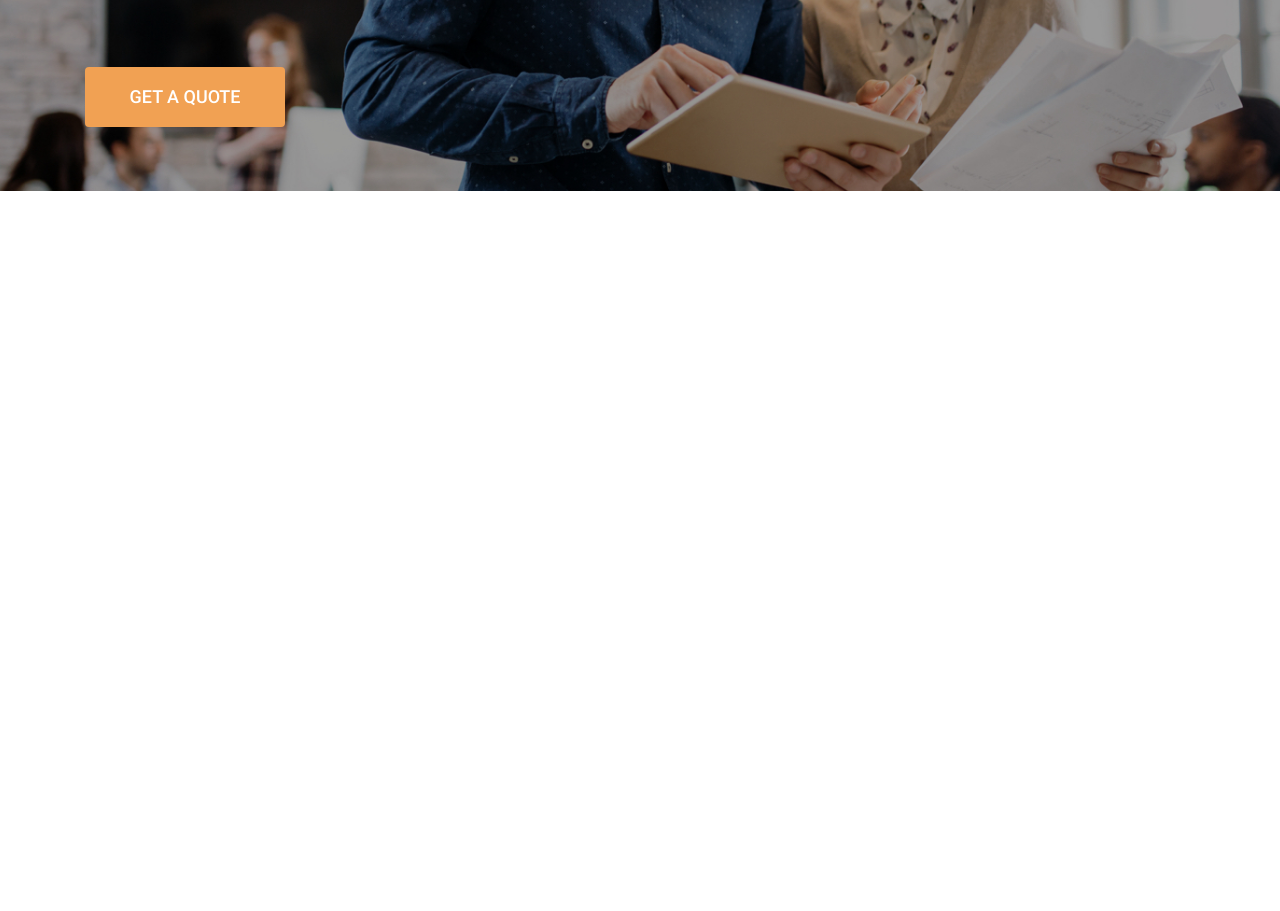
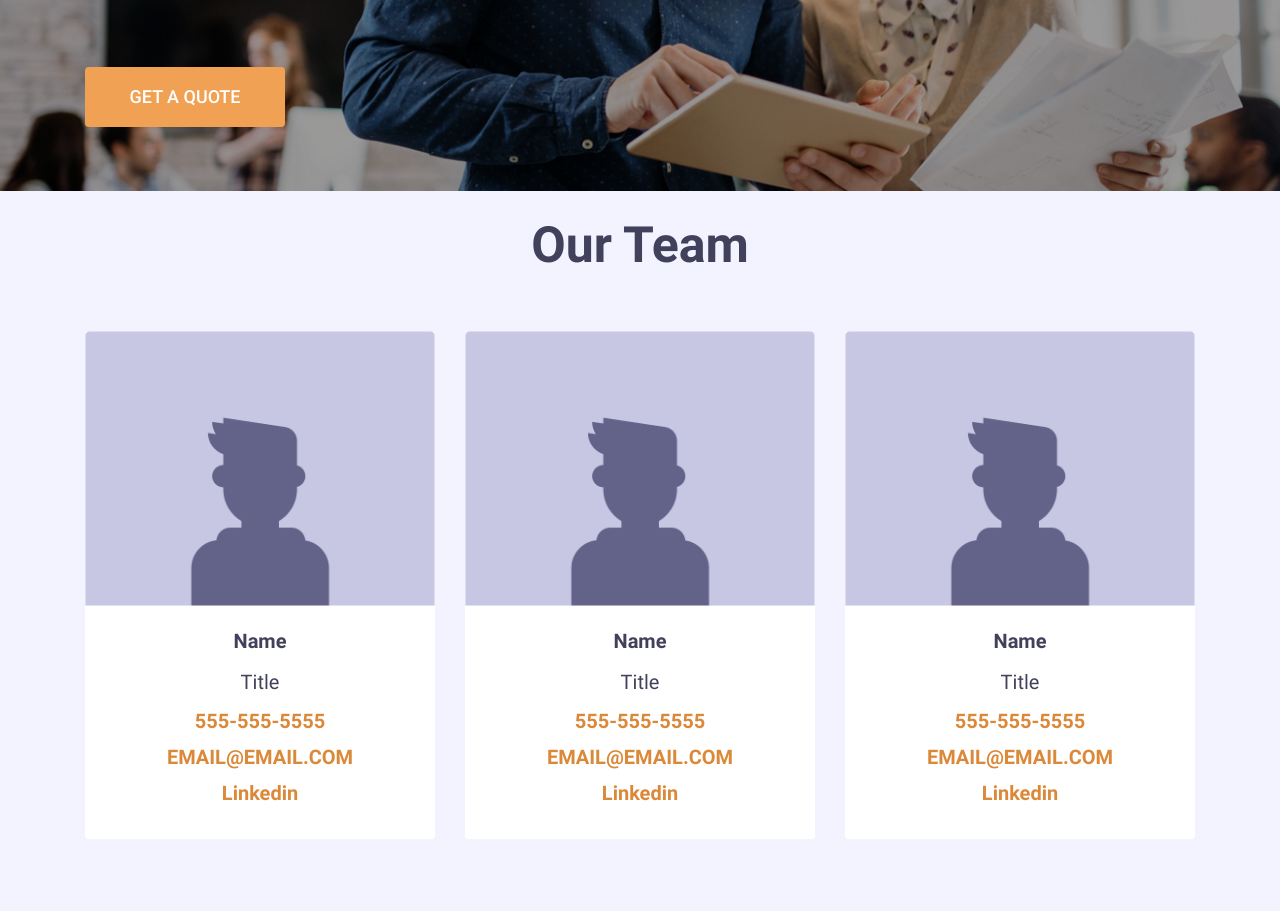
Before and after one commit to Alaahamouly/Trufla-Technology-Demo, a plain HTML site: page index.html in a window 1280 px wide. Shown: the part 509-1420 px from the top of the page. Before the commit the page ends 800 px from the top, so only its background shows below. Drawn offline with nearby package versions, Linux system fonts and the light colour scheme.

Commit message:
Creating Our Team

```diff
--- a/css/components/_team.scss
+++ b/css/components/_team.scss
@@ -0,0 +1,50 @@
+.team-wrapper {
+    background-color: #F3F3FF;
+    .team-title {
+        color: #42415B;
+        @extend %roboto-bold;
+        font-size: 50px;
+        line-height: 60px;
+        text-align: center;
+    }
+    .team-box {
+        border-style: none;
+        border-radius: 4px;
+        .name {
+            color: #42415B;
+            @extend %roboto-bold;
+            font-size: 20px;
+            letter-spacing: 0;
+            line-height: 31px;
+        }
+        .title {
+            color: #42415B;
+            @extend %font-roboto;
+            font-size: 20px;
+            letter-spacing: 0;
+            line-height: 26px;
+        }
+        .number {
+            color: #DB8939;
+            @extend %roboto-bold;
+            font-size: 20px;
+            letter-spacing: 0;
+            line-height: 20px;
+        }
+        .email {
+            color: #DB8939;
+            @extend %roboto-bold;
+            font-size: 20px;
+            letter-spacing: 0;
+            line-height: 20px;
+            text-transform: uppercase;
+        }
+        .linkedin {
+            color: #DB8939;
+            @extend %roboto-bold;
+            font-size: 20px;
+            letter-spacing: 0;
+            line-height: 20px;
+        }
+    }
+}
--- a/css/main.scss
+++ b/css/main.scss
@@ -17,3 +17,10 @@
 @import 'components/_header.scss';
 
 /* End Header */
+
+
+/* Start Team*/
+
+@import 'components/_team.scss';
+
+/* End Team */
--- a/index.html
+++ b/index.html
@@ -84,6 +84,54 @@
     </div>
     <!-- End Header -->
 
+    <!-- Start Team -->
+    <div class="team-wrapper">
+        <div class="container">
+            <h2 class="team-title pt-4">Our Team</h2>
+            <div class="row pt-5 pb-5">
+
+                <div class="col-lg-4 col-md-6 col-sm-12 col-xs-12 col text-center mb-4">
+                    <div class="card team-box">
+                        <img class="card-img-top" src="images/avatar-bg.png" alt="Team avatar">
+                        <div class="card-body text-center">
+                            <h5 class="card-title name">Name</h5>
+                            <p class="card-text title">Title</p>
+                            <p class="number">555-555-5555</p>
+                            <p class="email">email@email.com</p>
+                            <p class="linkedin">Linkedin</p>
+                        </div>
+                    </div>
+                </div>
+                <div class="col-lg-4 col-md-6 col-sm-12 col-xs-12 col text-center mb-4">
+                    <div class="card team-box">
+                        <img class="card-img-top" src="images/avatar-bg.png" alt="Team avatar">
+                        <div class="card-body text-center">
+                            <h5 class="card-title name">Name</h5>
+                            <p class="card-text title">Title</p>
+                            <p class="number">555-555-5555</p>
+                            <p class="email">email@email.com</p>
+                            <p class="linkedin">Linkedin</p>
+                        </div>
+                    </div>
+                </div>
+                <div class="col-lg-4 col-md-6 col-sm-12 col-xs-12 col text-center mb-4">
+                    <div class="card team-box">
+                        <img class="card-img-top" src="images/avatar-bg.png" alt="Team avatar">
+                        <div class="card-body text-center">
+                            <h5 class="card-title name">Name</h5>
+                            <p class="card-text title">Title</p>
+                            <p class="number">555-555-5555</p>
+                            <p class="email">email@email.com</p>
+                            <p class="linkedin">Linkedin</p>
+                        </div>
+                    </div>
+                </div>
+
+            </div>
+        </div>
+    </div>
+    <!-- End Team -->
+
 
     <script src="https://cdnjs.cloudflare.com/ajax/libs/jquery/3.3.1/jquery.min.js" crossorigin="anonymous"></script>
     <script src="https://cdnjs.cloudflare.com/ajax/libs/popper.js/1.14.6/umd/popper.min.js" integrity="sha384-wHAiFfRlMFy6i5SRaxvfOCifBUQy1xHdJ/yoi7FRNXMRBu5WHdZYu1hA6ZOblgut" crossorigin="anonymous"></script>
```
Also changed, not shown: css/main.css, 1 other file.
